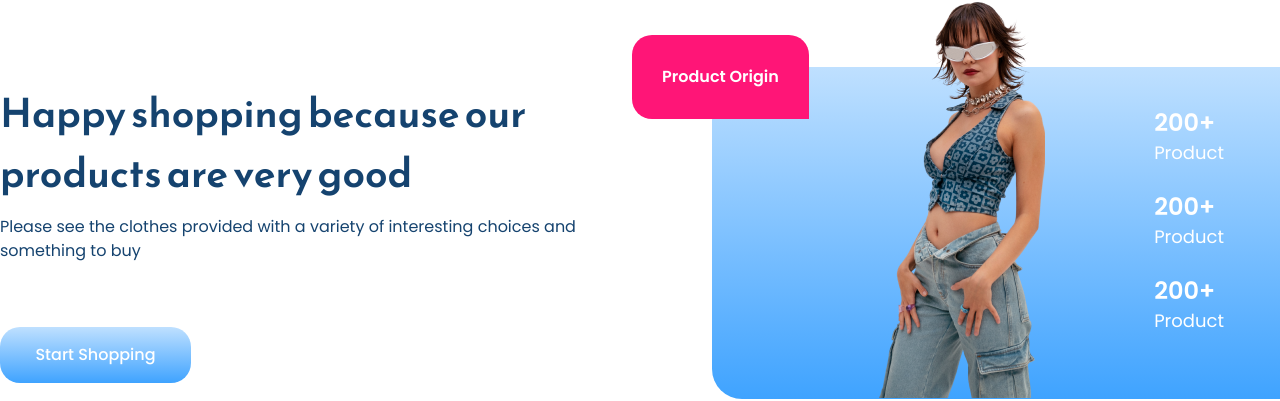
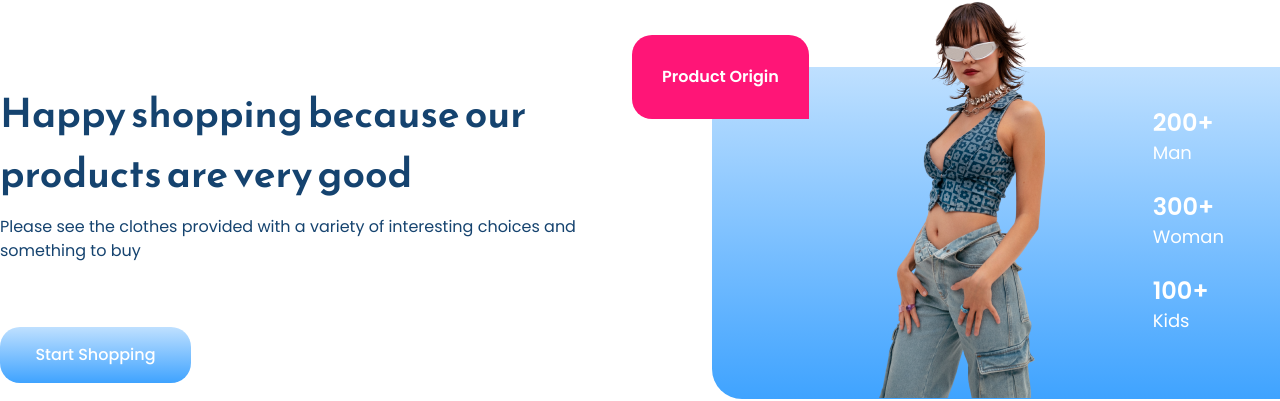
Before and after one commit to mochfarrel06/beliyukk, a React (Create React App) app: page / in a window 1280 px wide. Shown: the part 162-563 px from the top of the page. Built offline with nearby package versions, Linux system fonts and the light colour scheme.

Commit message:
Membuat array map pada product

```diff
--- a/src/components/other/LandingPage.tsx
+++ b/src/components/other/LandingPage.tsx
@@ -1,7 +1,29 @@
-import React from 'react';
+import React, { useState } from 'react';
 import Homeimg from '../../assets/homeimg.png';
 
-const LandingPage = () => {
+interface IProduct {
+  name: string;
+  total: number;
+}
+
+const initialProduct: IProduct[] = [
+  {
+    name: 'Man',
+    total: 200,
+  },
+  {
+    name: 'Woman',
+    total: 300,
+  },
+  {
+    name: 'Kids',
+    total: 100,
+  },
+];
+
+const LandingPage: React.FC = () => {
+  const [products, setProduct] = useState(initialProduct);
+
   return (
     <>
       <div className="w-full">
@@ -19,18 +41,14 @@ const LandingPage = () => {
                 <div className="bg-c5 w-[177px] h-[84px] rounded-t-[20px] rounded-bl-[20px] absolute -top-8 -left-20 flex justify-center items-center text-md font-semibold text-c6">Product Origin</div>
                 <div className=" bg-cover w-[173px] h-[400px] absolute -top-[69.1px] left-40" style={{ backgroundImage: `url(${Homeimg})` }}></div>
                 <div className="absolute flex flex-col gap-6 right-14 top-10">
-                  <div className="flex flex-col">
-                    <h5 className="text-c6 text-2xl font-semibold">200+</h5>
-                    <p className="text-c6 text-lg font-normal">Product</p>
-                  </div>
-                  <div className="flex flex-col">
-                    <h5 className="text-c6 text-2xl font-semibold">200+</h5>
-                    <p className="text-c6 text-lg font-normal">Product</p>
-                  </div>
-                  <div className="flex flex-col">
-                    <h5 className="text-c6 text-2xl font-semibold">200+</h5>
-                    <p className="text-c6 text-lg font-normal">Product</p>
-                  </div>
+                  {products.map((product) => {
+                    return (
+                      <div className="flex flex-col">
+                        <h5 className="text-c6 text-2xl font-semibold">{product.total}+</h5>
+                        <p className="text-c6 text-lg font-normal">{product.name}</p>
+                      </div>
+                    );
+                  })}
                 </div>
               </div>
             </div>
```
